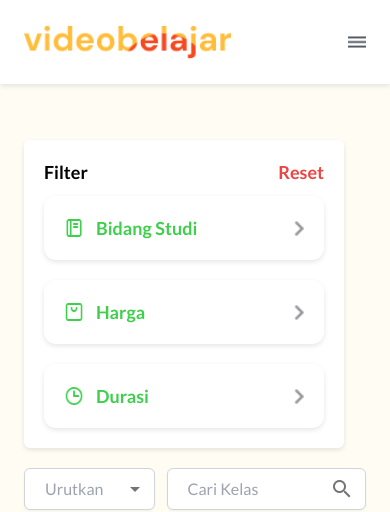
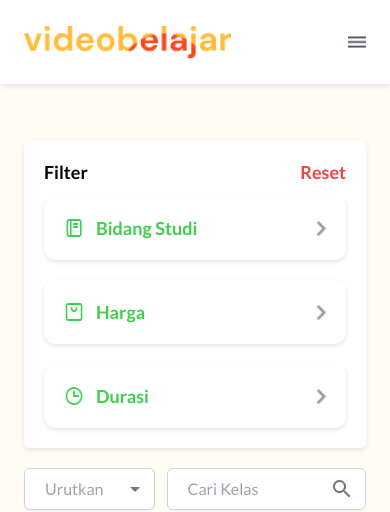
Before and after one commit to meQlause/Mission5, a React (Vite) app: page /products in a window 390 px wide. Shown: the top 512 px of the page. Built offline with nearby package versions, Linux system fonts and the light colour scheme.

Commit message:
fix: restyling responsiveness on produtcs page

```diff
--- a/src/pages/products.tsx
+++ b/src/pages/products.tsx
@@ -119,7 +119,7 @@ export const ProductsPage = () => {
     <>
       <HeaderLayout />
       <div className="px-standard flex flex-col gap-5 py-14 md:flex-row">
-        <DefaultLayout className="h-fit w-full max-w-80 rounded-md p-5">
+        <DefaultLayout className="h-fit w-full rounded-md p-5 md:max-w-80">
           <div className="mb-3 flex w-full flex-row items-center justify-between">
             <h6 className="text-heading6 font-bold">Filter</h6>
             <h6 className="text-heading6 font-bold text-red-500">Reset</h6>
@@ -127,7 +127,6 @@ export const ProductsPage = () => {
           <DefaultLayout className="mb-5 w-full rounded-xl p-5">
             <div className="flex flex-col justify-between">
               <CategoryComponent
-                width="max-w-60"
                 title={
                   <div className="flex flex-row items-center gap-3">
                     <img className="h-[18px] w-[20px]" src="/assets/notebook.png" />
@@ -143,7 +142,6 @@ export const ProductsPage = () => {
           <DefaultLayout className="w-full rounded-xl p-5">
             <div className="flex flex-col justify-between">
               <CategoryComponent
-                width="max-w-60"
                 title={
                   <div className="flex flex-row items-center gap-3">
                     <img className="h-[18px] w-[20px]" src="/assets/shopping-bag.png" />
@@ -159,7 +157,6 @@ export const ProductsPage = () => {
           <DefaultLayout className="mt-5 w-full rounded-xl p-5">
             <div className="flex flex-col justify-between">
               <CategoryComponent
-                width="max-w-60"
                 title={
                   <div className="flex flex-row items-center gap-3">
                     <img className="h-[18px] w-[20px]" src="/assets/clock.png" />
@@ -174,7 +171,7 @@ export const ProductsPage = () => {
           </DefaultLayout>
         </DefaultLayout>
         <div className="flex w-full flex-col">
-          <div className="flex flex-row justify-end gap-3" aria-disabled>
+          <div className="flex flex-row justify-center md:justify-end gap-3" aria-disabled>
             <div className="relative">
               <TextInput
                 className="pointer-events-none max-w-36 cursor-default bg-white"
```
